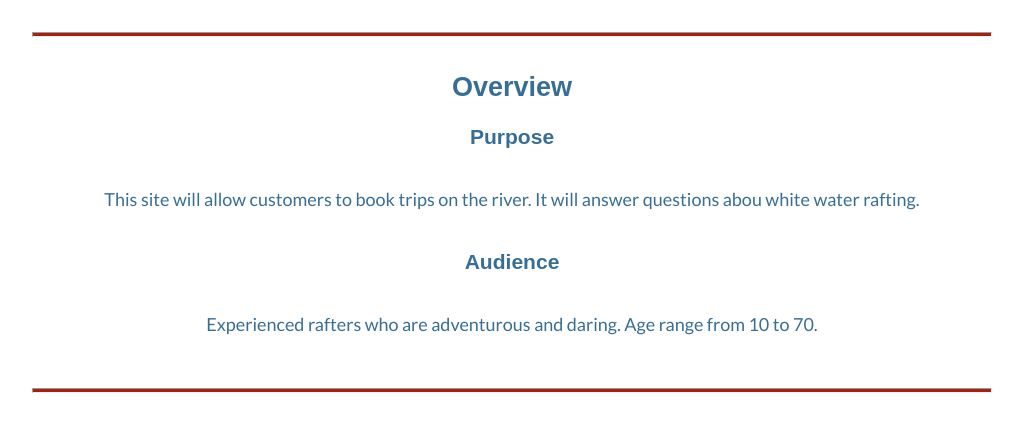
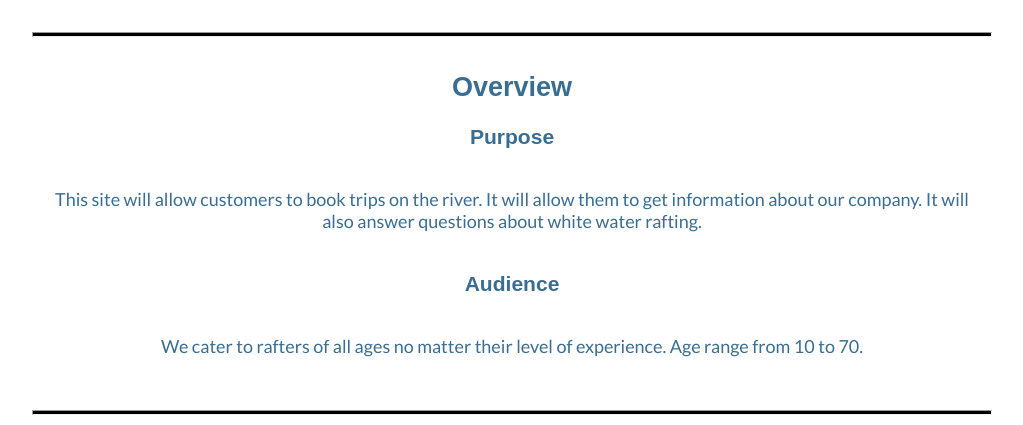
Before and after one commit to Kevor7/wdd130, a plain HTML site: page wwr/site-plan-rafting.html in a window 1280 px wide. Shown: the part 308-733 px from the top of the page, without its empty margins (128-1151 px from the left). Drawn offline with Linux system fonts and the light colour scheme; a web font is replaced by a local one.

Commit message:
site plan update-color

```diff
--- a/wwr/site-plan-rafting.html
+++ b/wwr/site-plan-rafting.html
@@ -20,18 +20,18 @@
     <hr />
     <h2>Overview</h2>
     <h3>Purpose</h3>
-    <p>This site will allow customers to book trips on the river. It will answer questions abou white water rafting.</p>
-    <!-- change this -->
+    <p>This site will allow customers to book trips on the river. It will allow them to get information about our company. It will also answer questions about white water rafting.</p>
+    <!-- change -->
 
     <h3>Audience</h3>
-    <p>Experienced rafters who are adventurous and daring. Age range from 10 to 70.</p>
-    <!-- change this -->
+    <p>We cater to rafters of all ages no matter their level of experience. <!--who are adventurous and daring.--> Age range from 10 to 70.</p>
+    <!-- change oeugserdoiuvheorubhw4oer-->
 
     <hr />
     <h2>Branding</h2>
     <h3>Website Logo</h3>
     <!-- Replace this with some sort of logo for your site.  A logo can be as simple as the name of your site in a nice font :) -->
-    <img src="images/bluelogo.png" alt="Logo image" />
+    <img src="images/logo.png" alt="Dry Oar logo" />
     <hr />
     <h2>Style Guide</h2>
 
--- a/wwr/styles/site-plan-rafting.css
+++ b/wwr/styles/site-plan-rafting.css
@@ -4,11 +4,11 @@ Fonts are separated by a & */
 @import url('https://fonts.googleapis.com/css2?family=IM+Fell+French+Canon&family=Lato:ital,wght@0,400;0,700;1,400&display=swap');
 
 :root {
-  /* change the values below to your colors from your palette */
-  --primary-color: #396E94   ;
-  --secondary-color: #E7C24F ;
-  --accent1-color: #A42212;
-  --accent2-color: white;
+  /* change the values below t0 your colors from your palette */
+  --primary-color: #6D83B6;
+  --secondary-color: #E9E3E6;
+  --accent1-color:#000000;
+  --accent2-color: #736F72;
 
   /* change the values below to your chosen font(s) */
   --heading-font: "Arial"; /* change same as @import */
@@ -21,9 +21,9 @@ Fonts are separated by a & */
   --paragraph-color-on-color: white; /* paragraph text on a colored background */
   --paragraph-background-color: #396E94  ;
   --nav-link-color: #396E94;
-  --nav-background-color: #D4AC0D;
+  --nav-background-color:#E9E3E6;
   --nav-hover-link-color: white;
-  --nav-hover-background-color: #396E94;
+  --nav-hover-background-color: #6D83B6;
 }
 
 
```
Also changed, not shown: ice/pres.html (added, +15 -0 lines), wwr/images/logo.png, wwr/images/old_logo.png (added), wwr/styles/style.css (added).
